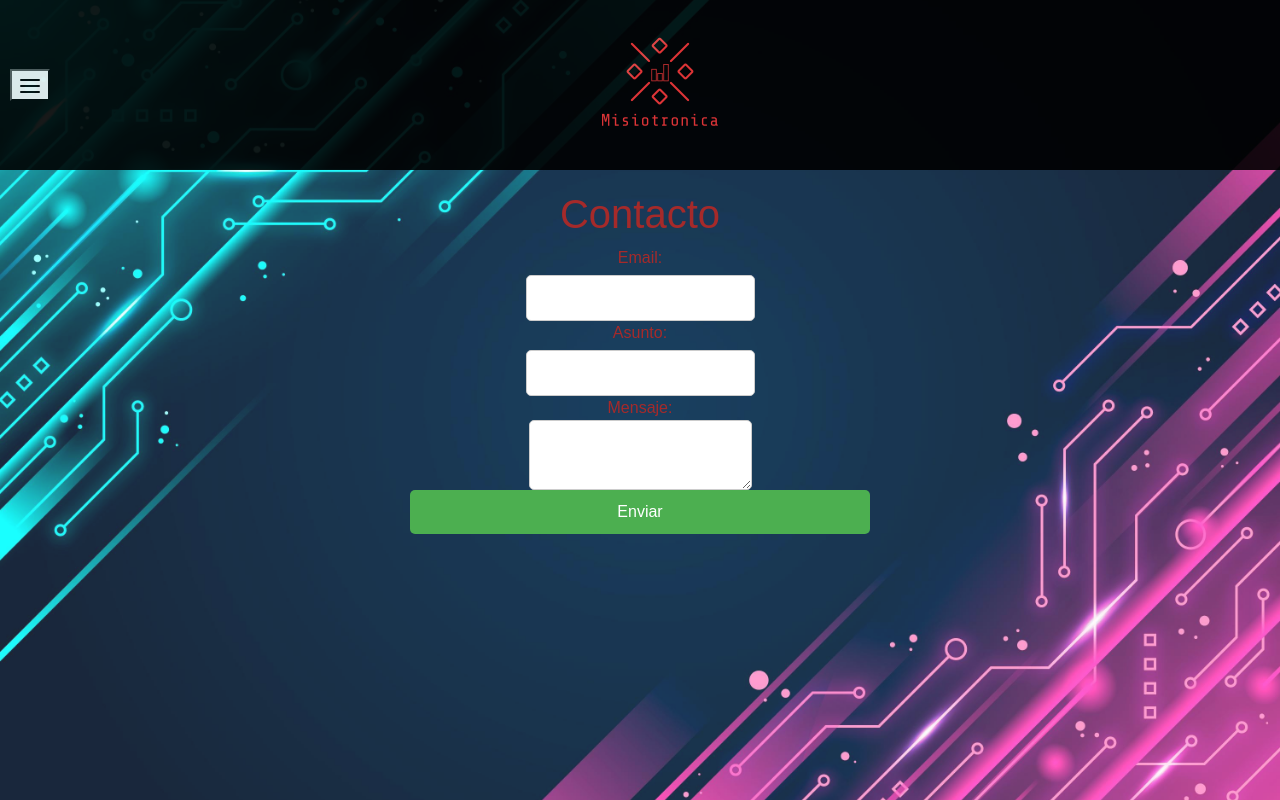
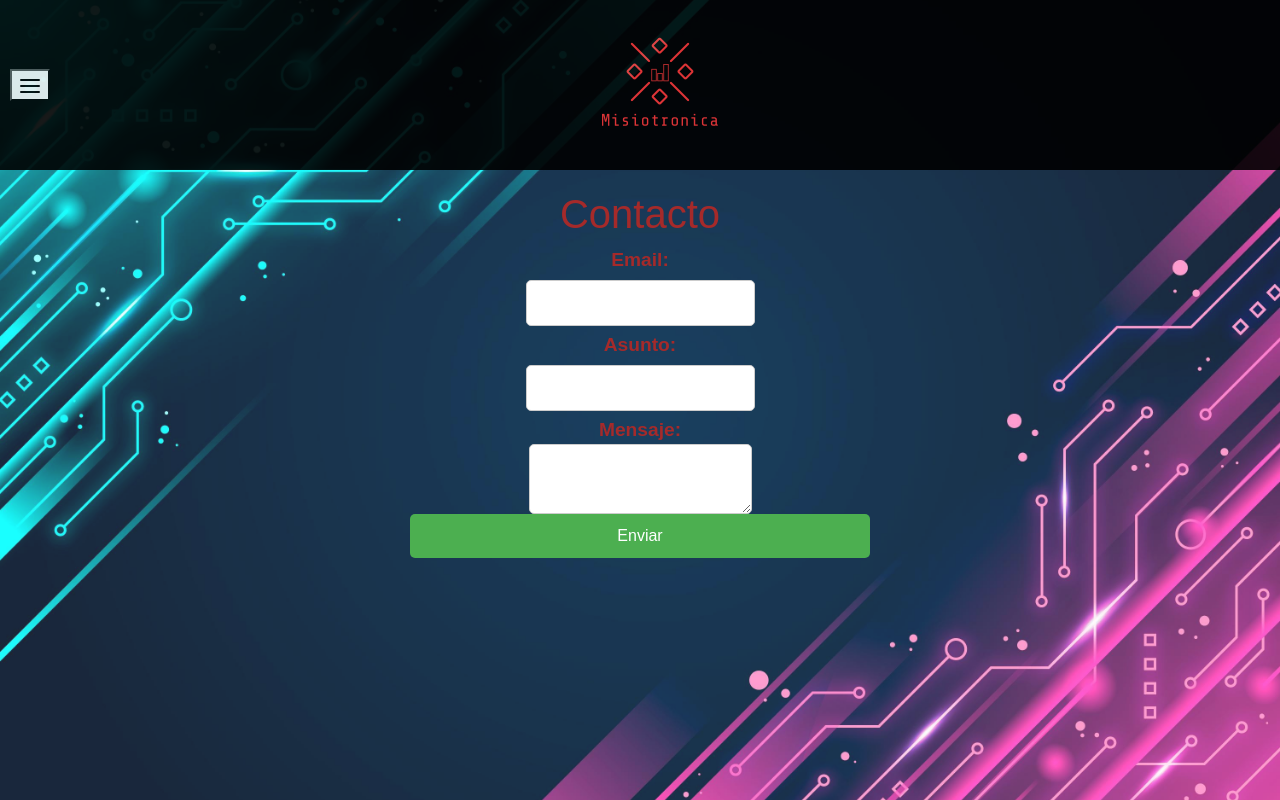
Before and after one commit to FranDeg9/Misiotronica, a React (Create React App) app: page /contacto in a window 1280 px wide. Built offline with nearby package versions, Linux system fonts and the light colour scheme; the HTML template or start-up script is replaced by a standard one.

Commit message:
maincorrectionstylenew

```diff
--- a/src/components/Contact.css
+++ b/src/components/Contact.css
@@ -65,9 +65,29 @@ label[for="subject"] {
 input[type="email"],
 input[type="text"] {
 
-  margin: 0 auto;
+  margin: auto;
   display: block;
+  margin-bottom: 5px;
 }
 #message {
     margin: auto;
 }
+
+.text-form {
+  font-size: larger;
+  font-weight: bold;
+}
+
+.button {
+  padding: 10px;
+  background-color: #4caf50;
+  color: #fff;
+  border: none;
+  border-radius: 5px;
+  cursor: pointer;
+  margin-top: 20px;
+}
+
+.button:hover {
+  background-color: #45a049;
+}
```
